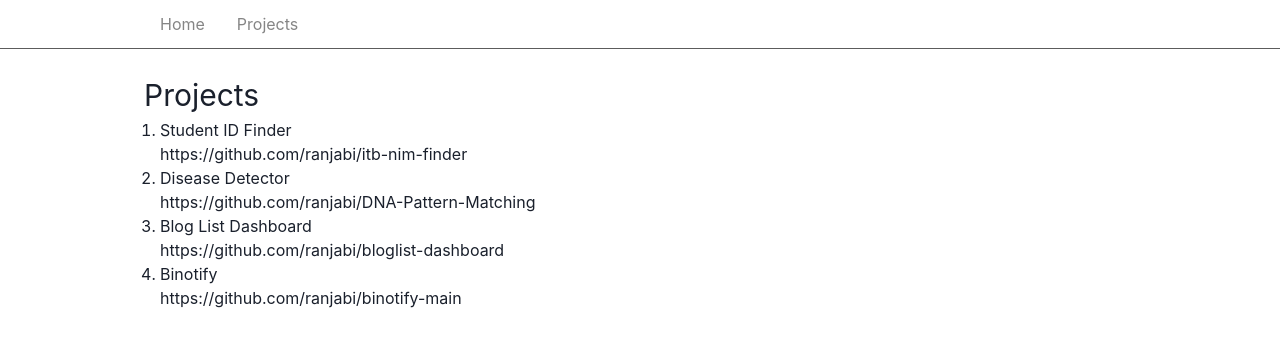
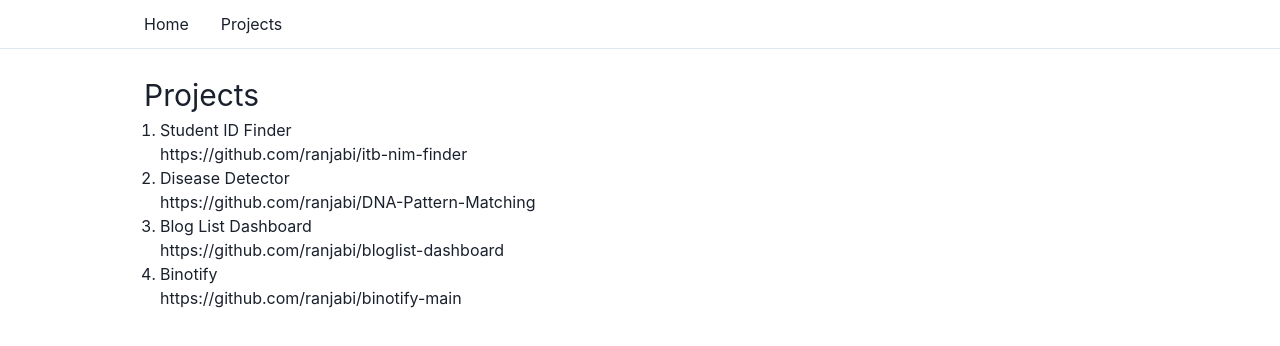
Before and after one commit to ranjabi/fikriranjabi.com, a Next.js app: page /projects in a window 1280 px wide. Shown: the top 346 px of the page. Built offline with nearby package versions, Linux system fonts and the light colour scheme.

Commit message:
style: navbar padding left

```diff
--- a/src/components/Navbar.tsx
+++ b/src/components/Navbar.tsx
@@ -28,8 +28,7 @@
     >
       <Text
         px={4}
-				py={3}
-        color='blackAlpha.600'
+        py={3}
         _hover={{
           color: 'black',
           fontWeight: 'semibold',
@@ -43,9 +42,9 @@
 
 const Navbar = ({}) => {
   return (
-    <Flex borderBottom='1px' borderColor='blackAlpha.700'>
+    <Flex borderBottom='1px' borderColor='gray.200'>
       <Container maxW='container.lg'>
-        <Flex>
+        <Flex mx={-4}>
           {NavbarItems.map(({ label, path }, index) => (
             <NavbarItem key={index} label={label} path={path} />
           ))}
```
